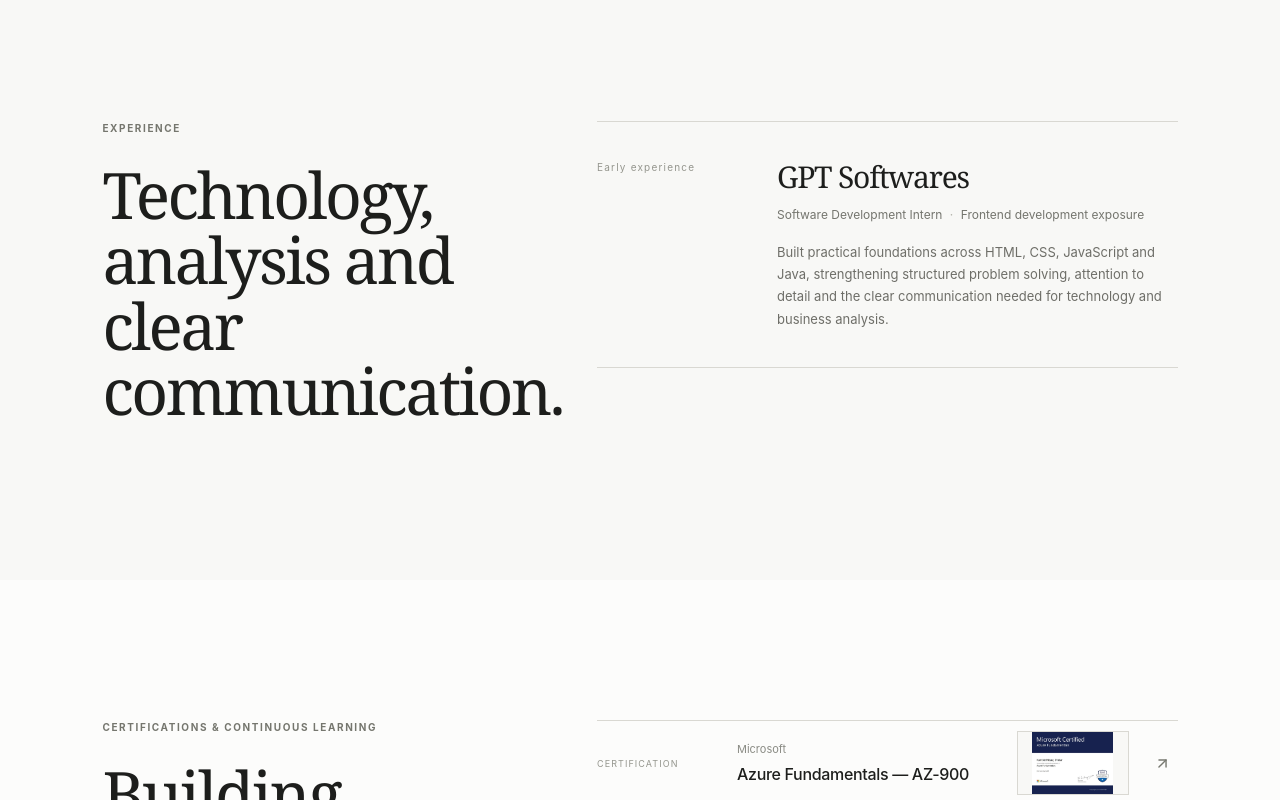
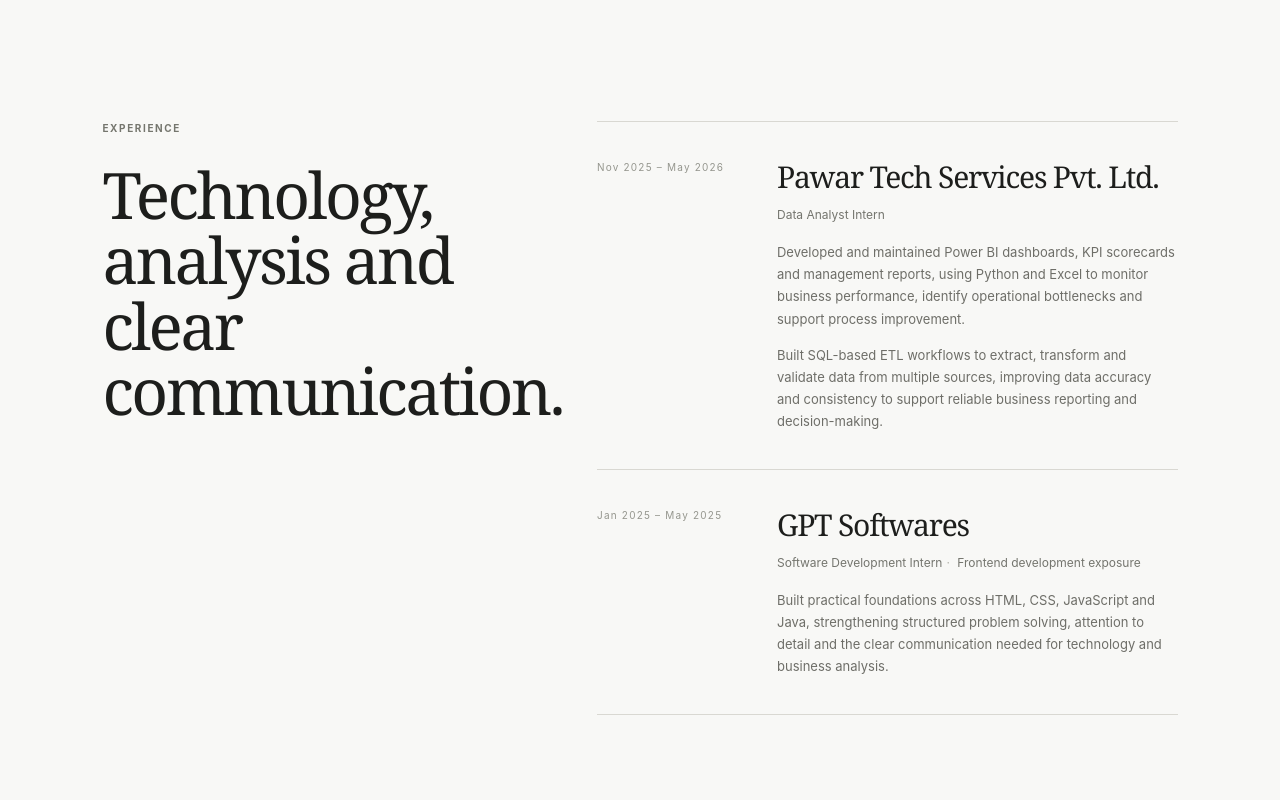
Before and after one commit to Nisarga0104/portfolio_website, a React (Vite) app: page / in a window 1280 px wide. Shown: the part 7960-8760 px from the top of the page. Built offline with nearby package versions, Linux system fonts and the light colour scheme.

Commit message:
New experience added

```diff
--- a/src/components/Experience.tsx
+++ b/src/components/Experience.tsx
@@ -5,7 +5,7 @@ import { SectionIntro } from './SectionIntro';
 export function Experience() {
   return (
     <section className="section experience-section" id="experience">
-      <div className="section-shell split-shell"><Reveal><SectionIntro eyebrow="Experience" title="Technology, analysis and clear communication." /></Reveal><div className="experience-list">{experience.map((item, index) => <Reveal key={item.company} delay={index * 100} className="experience-item"><p className="experience-period">{item.period}</p><div><h3>{item.company}</h3><p className="experience-role">{item.role} <span>·</span> {item.context}</p><p className="experience-description">{item.description}</p></div></Reveal>)}</div></div>
+      <div className="section-shell split-shell"><Reveal><SectionIntro eyebrow="Experience" title="Technology, analysis and clear communication." /></Reveal><div className="experience-list">{experience.map((item, index) => <Reveal key={item.company} delay={index * 100} className="experience-item"><p className="experience-period">{item.period}</p><div><h3>{item.company}</h3><p className="experience-role">{item.role}{item.context && <><span>·</span> {item.context}</>}</p>{item.description.map((paragraph) => <p key={paragraph} className="experience-description">{paragraph}</p>)}</div></Reveal>)}</div></div>
     </section>
   );
 }
--- a/src/data/content.ts
+++ b/src/data/content.ts
@@ -117,10 +117,21 @@ export const certifications = [
 
 export const experience = [
   {
-    period: 'Early experience',
+    period: 'Nov 2025 – May 2026',
+    company: 'Pawar Tech Services Pvt. Ltd.',
+    role: 'Data Analyst Intern',
+    description: [
+      'Developed and maintained Power BI dashboards, KPI scorecards and management reports, using Python and Excel to monitor business performance, identify operational bottlenecks and support process improvement.',
+      'Built SQL-based ETL workflows to extract, transform and validate data from multiple sources, improving data accuracy and consistency to support reliable business reporting and decision-making.',
+    ],
+  },
+  {
+    period: 'Jan 2025 – May 2025',
     company: 'GPT Softwares',
     role: 'Software Development Intern',
     context: 'Frontend development exposure',
-    description: 'Built practical foundations across HTML, CSS, JavaScript and Java, strengthening structured problem solving, attention to detail and the clear communication needed for technology and business analysis.',
+    description: [
+      'Built practical foundations across HTML, CSS, JavaScript and Java, strengthening structured problem solving, attention to detail and the clear communication needed for technology and business analysis.',
+    ],
   },
 ];
--- a/src/index.css
+++ b/src/index.css
@@ -123,6 +123,7 @@ h1 em, h2 em { font-style: italic; font-weight: 400; }
 .experience-role { margin-bottom: 17px; color: #74756e; font-size: 12px; }
 .experience-role span { color: #b0b0a8; padding: 0 4px; }
 .experience-description { max-width: 475px; margin: 0; color: var(--muted); font-size: 13px; line-height: 1.7; }
+.experience-description + .experience-description { margin-top: 14px; }
 .learning-section { background: var(--white); }
 .learning-list { border-top: 1px solid var(--line); }
 .learning-row { display: grid; grid-template-columns: 115px 1fr 112px 24px; align-items: center; gap: 25px; min-height: 85px; border-bottom: 1px solid var(--line); }
```
Also changed, not shown: src/assets/images/Portfolio_image.png (deleted), 1 other file (tests, documents, lock files or other folders).
